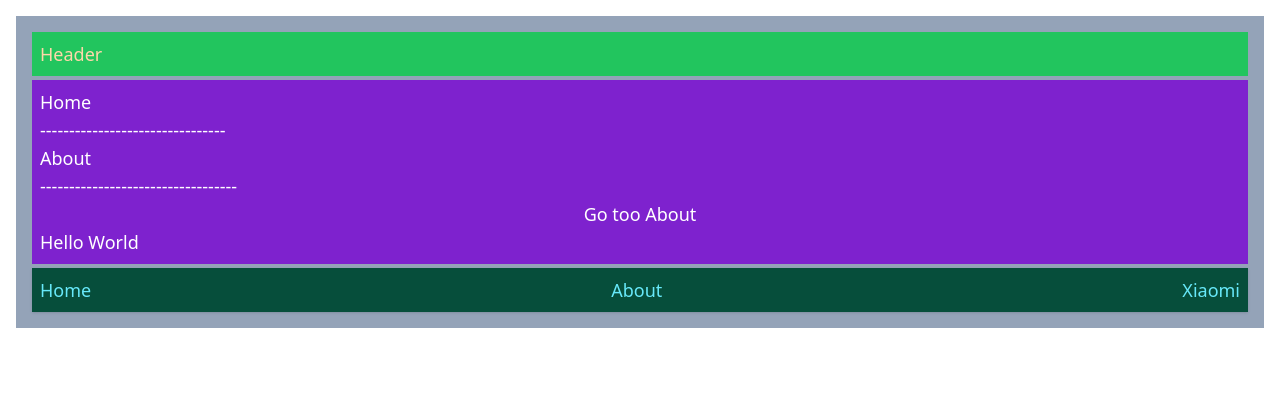
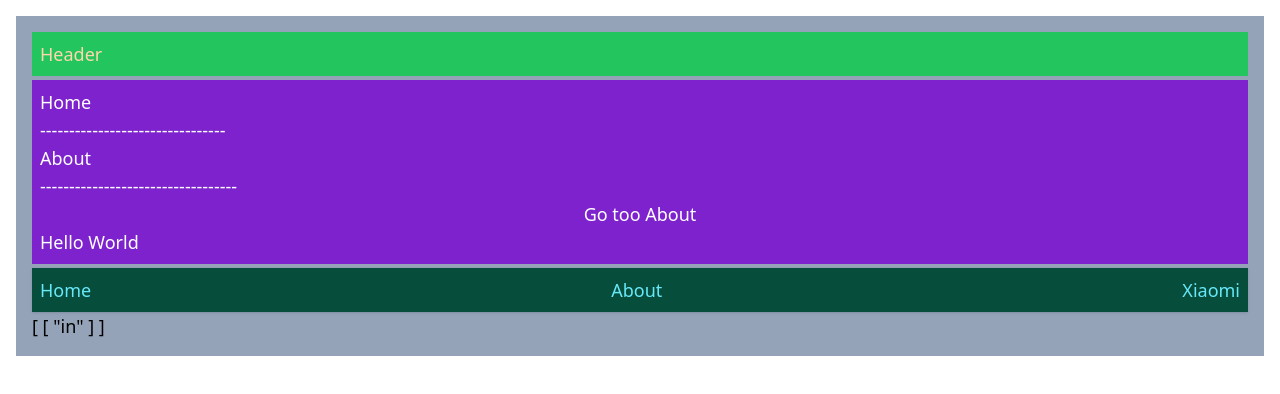
Before and after one commit to Gamer1982/nuxt3-ts-mini, a Nuxt app: page / in a window 1280 px wide. Shown: the top 394 px of the page. Built offline with nearby package versions, Linux system fonts and the light colour scheme.

Commit message:
test str for  me

```diff
--- a/layouts/default.vue
+++ b/layouts/default.vue
@@ -11,11 +11,19 @@
             <NuxtLink to="/about">About</NuxtLink>
             <NuxtLink to="/xiaomi">Xiaomi</NuxtLink>
         </footer>
+        <h2>{{ [...strComputed] }}</h2>
     </div>
 </template>
 
 <script setup lang="ts">
+const str = ref("For more information, see Chapter 3.4.5.1")
 
+const reg = /in/gi;
+
+const strComputed = computed(() => {
+    return str.value.matchAll(reg)
+})
+console.log(strComputed);
 
 </script>
 
--- a/pages/about.vue
+++ b/pages/about.vue
@@ -1,6 +1,7 @@
 <template>
     <div>
         <h2>About</h2>
+
     </div>
 </template>
 
@@ -8,6 +9,5 @@
 
 </script>
 
-<style scoped>
 
-</style>
+<style scoped></style>
--- a/pages/xiaomi/[model].vue
+++ b/pages/xiaomi/[model].vue
@@ -1,9 +1,13 @@
 <template>
     <div>
-        <h2>This is xiaomi {{ $route.params.model }}</h2>
-        <p>new version - {{ newModel }}</p>
-        <p>{{ $options }}</p>
+        <p>new version - {{ newModel.model }}</p>
+
+        <nuxt-link to="/xiaomi/xiaomi-mi-11" class="shadow-lg text-center">
+            <h2>This is {{ $route.params.model }}</h2>
+            <img :src="`/img/${$route.params.model}` + '.png'" alt="">
+        </nuxt-link>
     </div>
+    <h2>{{ str }}</h2>
 </template>
 
 <script setup >
@@ -15,8 +19,11 @@ useHead({
     title: `nuxt3`
 })
 
+
+
+
+console.log(str);
+
 </script>
 
-<style scoped>
-
-</style>
+<style scoped></style>
```
